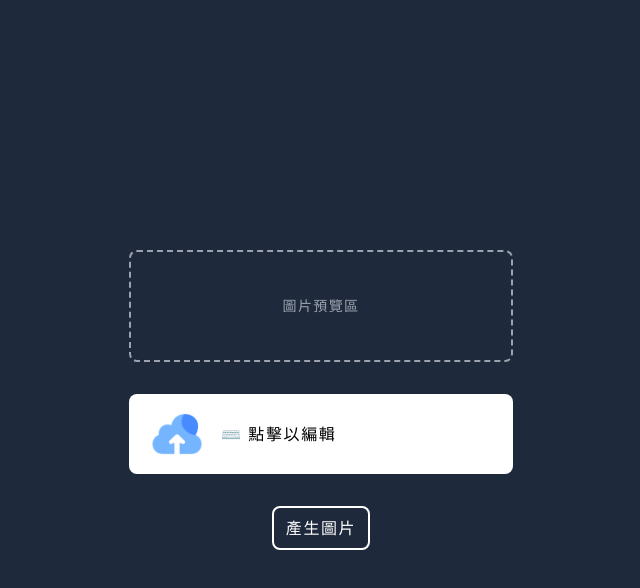
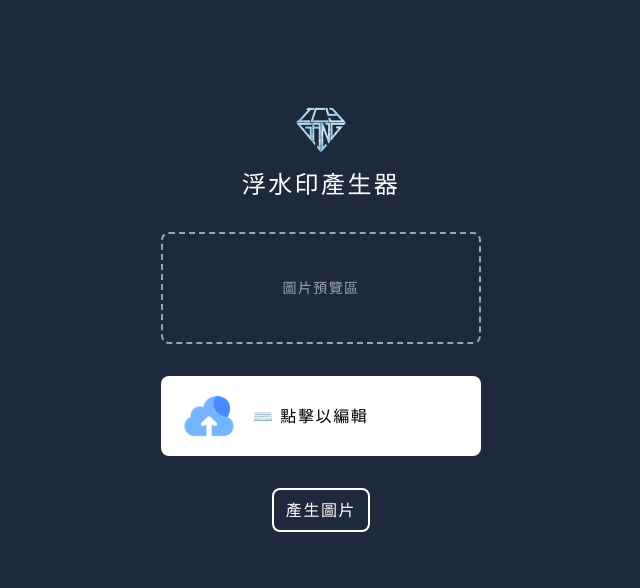
Before and after one commit to 1weiho/icygang-product-card, a React (Create React App) app: page / in a window 1280 px wide. Shown: the top 588 px of the page, without its empty margins (319-959 px from the left). Built offline with nearby package versions, Linux system fonts and the light colour scheme.

Commit message:
feat: ui improement

```diff
--- a/src/App.jsx
+++ b/src/App.jsx
@@ -27,8 +27,12 @@ const App = () => {
 
   return (
     <>
-      <div className="h-screen w-screen bg-slate-800 flex flex-col justify-center items-center space-y-8">
-        <div className="p-3 border-gray-400 border-2 border-dashed rounded-lg w-96 h-28 flex justify-center items-center">
+      <div className="h-screen w-screen bg-slate-800 flex flex-col items-center space-y-8 pt-24">
+        <div className="flex flex-col items-center space-y-2">
+          <img src={process.env.PUBLIC_URL + "/logo512.png"} alt="icygang logo" className="h-16 w-16" />
+          <h1 className="text-2xl text-white tracking-widest">浮水印產生器</h1>
+        </div>
+        <div className="p-3 border-gray-400 border-2 border-dashed rounded-lg w-80 h-28 flex justify-center items-center">
           {canvasPreview ? (
             <img src={canvasPreview} alt="preview" className="max-h-full" />
           ) : (
@@ -36,7 +40,7 @@ const App = () => {
           )}
         </div>
         <div ref={divRef}>
-          <div className="bg-white px-5 py-3 rounded-lg flex w-96 h-20 items-center space-x-4">
+          <div className="bg-white px-5 py-3 rounded-lg flex w-80 h-20 items-center space-x-4">
             <input type="file" hidden ref={inputFileRef} accept="image/*" onChange={onImageChange} />
             <img
               src={imageUrl ? imageUrl : process.env.PUBLIC_URL + "/image/upload.png"}
```
